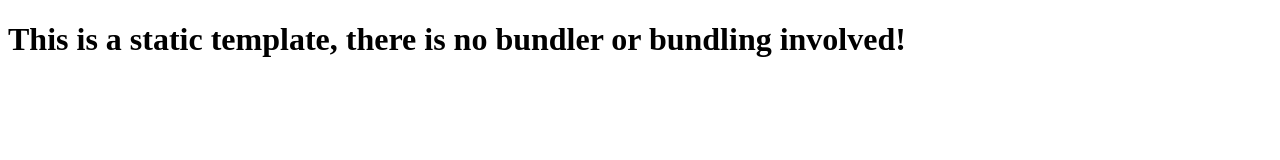
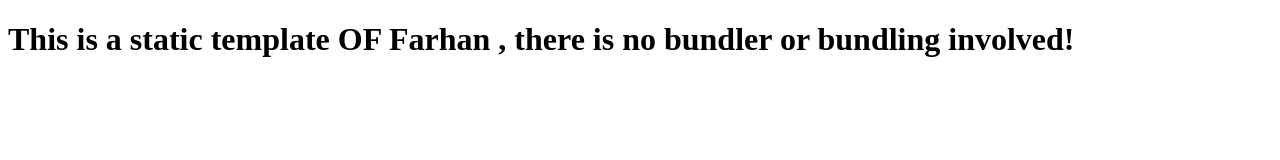
Before and after one commit to farhanwaseer/BackEnd_2023, a website: page index.html in a window 1280 px wide. Drawn offline with Linux system fonts and the light colour scheme.

Commit message:
Update 2 files

```diff
--- a/index.html
+++ b/index.html
@@ -8,7 +8,7 @@
   </head>
   <body>
     <h1>
-      This is a static template, there is no bundler or bundling involved!
+      This is a static template OF Farhan , there is no bundler or bundling involved!
     </h1>
   </body>
 </html>
```
Also changed, not shown: 1 other file.
